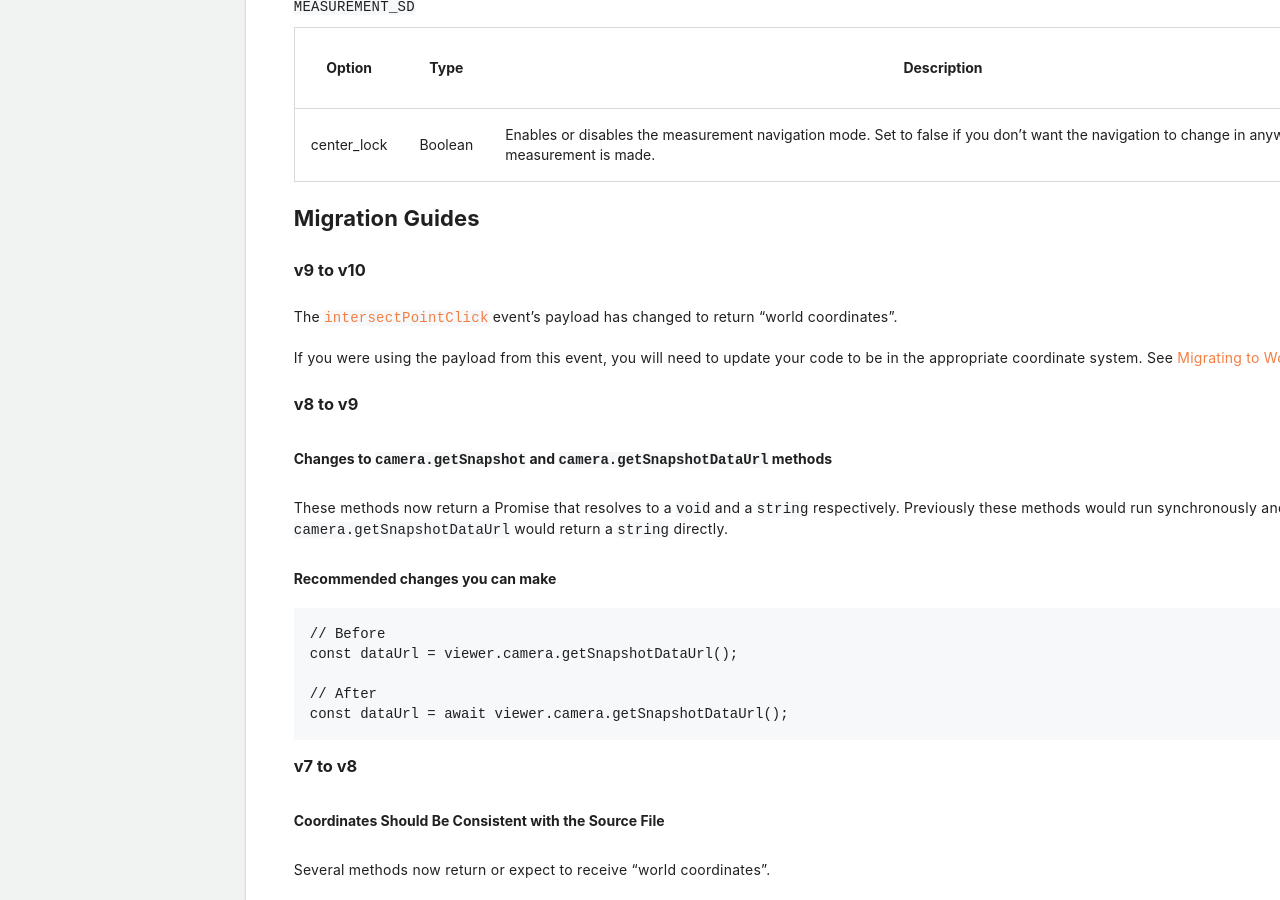
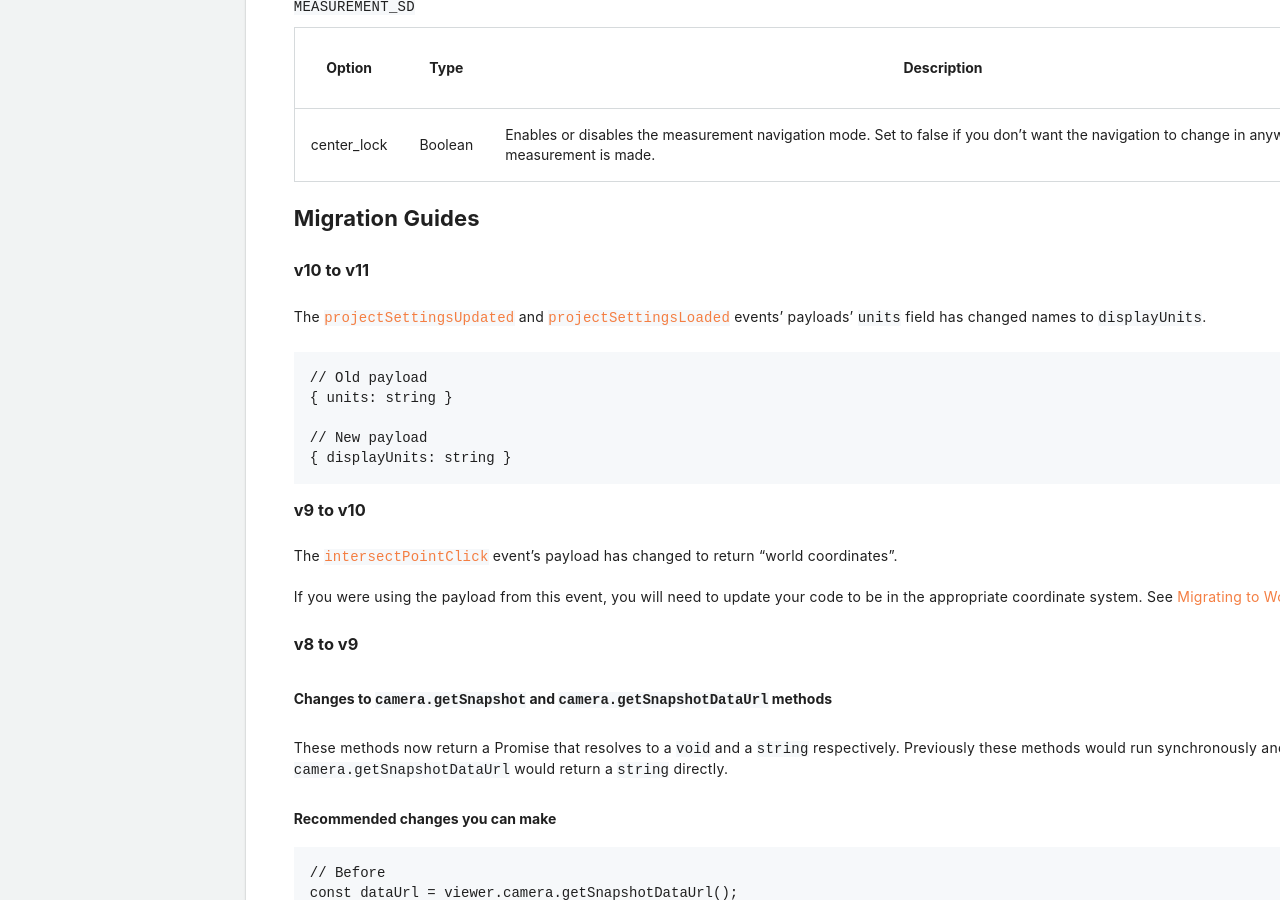
Before and after one commit to procore/documentation, a Jekyll site: the page built from bim_webviewer/bim_web_viewer.md, in a window 1280 px wide and 900 px high, scrolled down 81834 px. Built offline with Jekyll 4.4.1, drawn with Linux system fonts in a browser that asks for light colours; comment, search, counter and statistics services are not loaded.

Commit message:
[BIM-3758] Migration Guide: v10 to v11  (#220)
* Add migration guide for v10 to v11

````diff
--- a/bim_webviewer/bim_web_viewer.md
+++ b/bim_webviewer/bim_web_viewer.md
@@ -3872,6 +3872,22 @@ The one addition we've made is the `unit` field. If the `unit` is not present, w
 <p class="heading-link-container">
   <a class="heading-link" href="#migration-guides"></a>
 </p>
+
+### v10 to v11
+
+<p class="heading-link-container">
+  <a class="heading-link" href="#v10-to-v11"></a>
+</p>
+
+The [`projectSettingsUpdated`](#projectsettingsupdated) and [`projectSettingsLoaded`](#projectsettingsloaded) events' payloads' `units` field has changed names to `displayUnits`.
+
+```ts
+// Old payload
+{ units: string }
+
+// New payload
+{ displayUnits: string }
+```
 
 ### v9 to v10
 
````
